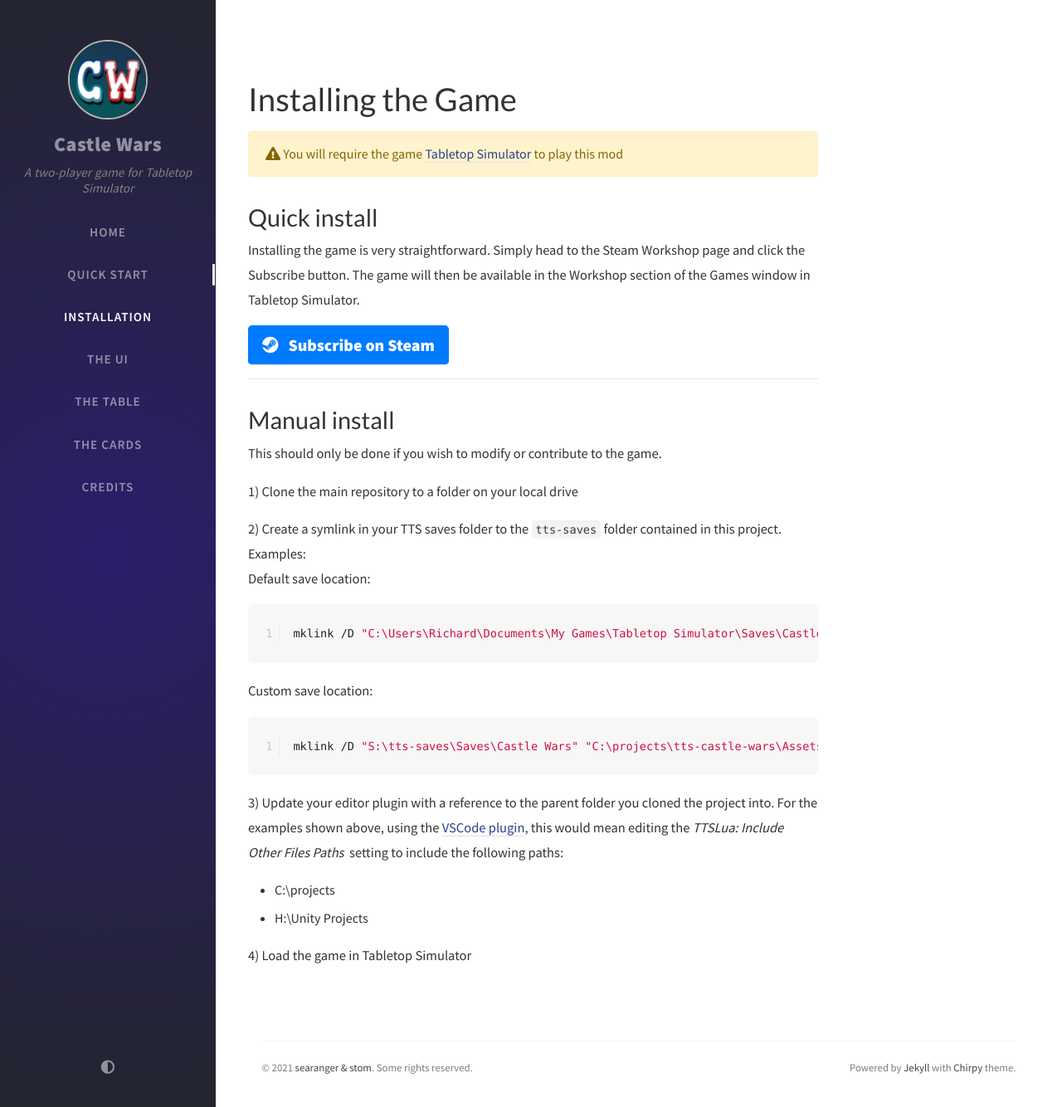
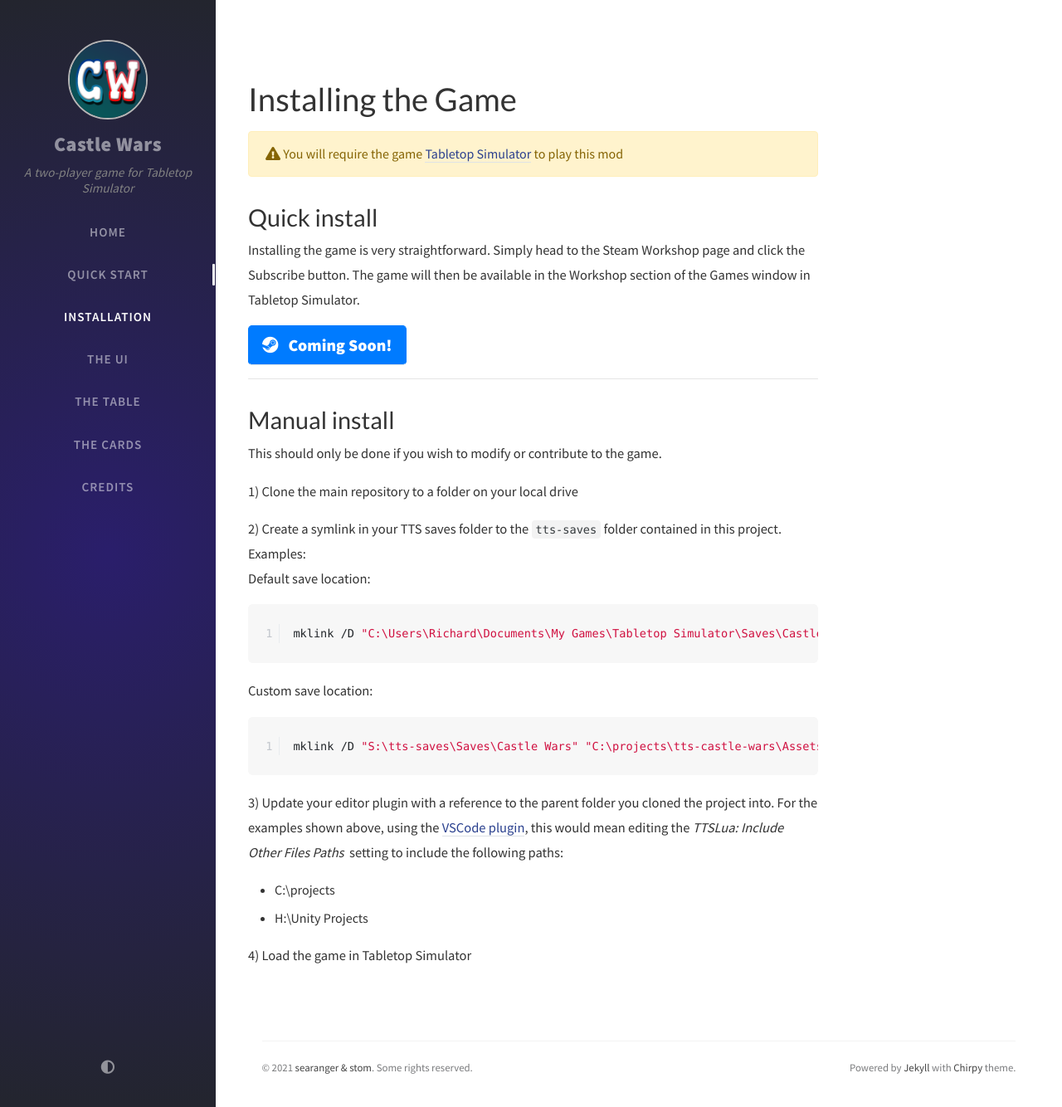
Before and after one commit to stom66/tts-castle-wars, a Jekyll site: the page built from _tabs/15-installation.md, in a window 1280 px wide and 1334 px high. Shown: the whole window at 83% size. Built offline with Jekyll 4.4.1, drawn with Linux system fonts in a browser that asks for light colours; nearby versions of some CDN libraries; some web fonts are replaced; comment, search, counter and statistics services are not loaded.

Commit message:
Updated "coming soon"

```diff
--- a/_config.yml
+++ b/_config.yml
@@ -88,7 +88,7 @@
 #avatar: https://cdn.jsdelivr.net/gh/cotes2020/chirpy-images/commons/avatar.jpg
 
 # boolean type, the global switch for ToC in posts.
-toc: true
+toc: false
 
 disqus:
   comments: false  # boolean type, the global switch for posts comments.
--- a/_tabs/15-installation.md
+++ b/_tabs/15-installation.md
@@ -16,6 +16,17 @@
 
 Installing the game is very straightforward. Simply head to the Steam Workshop page and click the Subscribe button. The game will then be available in the Workshop section of the Games window in Tabletop Simulator.
 
+
+<a href="https://store.steampowered.com/app/286160/Tabletop_Simulator/" class="btn btn-primary btn-lg" role="button">
+    <span class="text-white">
+        <i class="fab fa-steam mr-2"></i>
+        <span class="font-weight-bold">
+            Coming Soon!
+        </span>
+    </span>
+</a>
+
+<!--
 <a href="https://store.steampowered.com/app/286160/Tabletop_Simulator/" class="btn btn-primary btn-lg" role="button">
     <span class="text-white">
         <i class="fab fa-steam mr-2"></i>
@@ -24,7 +35,7 @@
         </span>
     </span>
 </a>
-
+-->
 ---
 
 ## Manual install
```
Also changed, not shown: _data/contact.yml (+11 -11 lines).
